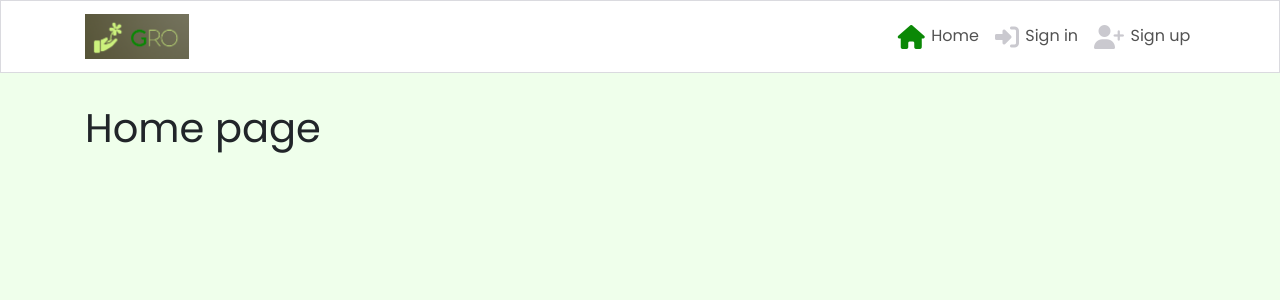
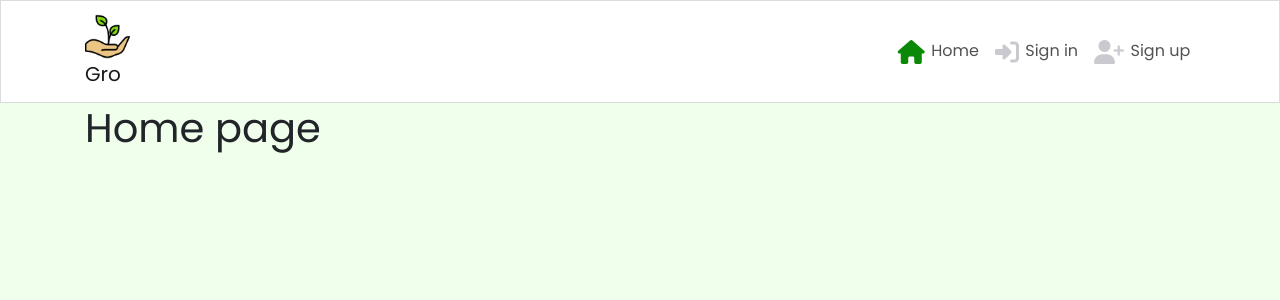
Before and after one commit to malinpalo/Gro, a React (Create React App) app: page / in a window 1280 px wide. Shown: the top 300 px of the page. Built offline with nearby package versions, Linux system fonts and the light colour scheme.

Commit message:
Update navbar with a new logo

```diff
--- a/src/components/NavBar.js
+++ b/src/components/NavBar.js
@@ -11,6 +11,9 @@ const NavBar = () => {
         <NavLink to="/">
           <Navbar.Brand>
             <img src={logo} alt="logo" height="45" />
+            <div>
+              <span>Gro</span>
+            </div>
           </Navbar.Brand>
         </NavLink>
         <Navbar.Toggle aria-controls="basic-navbar-nav" />
```
Also changed, not shown: src/assets/logo.png.
